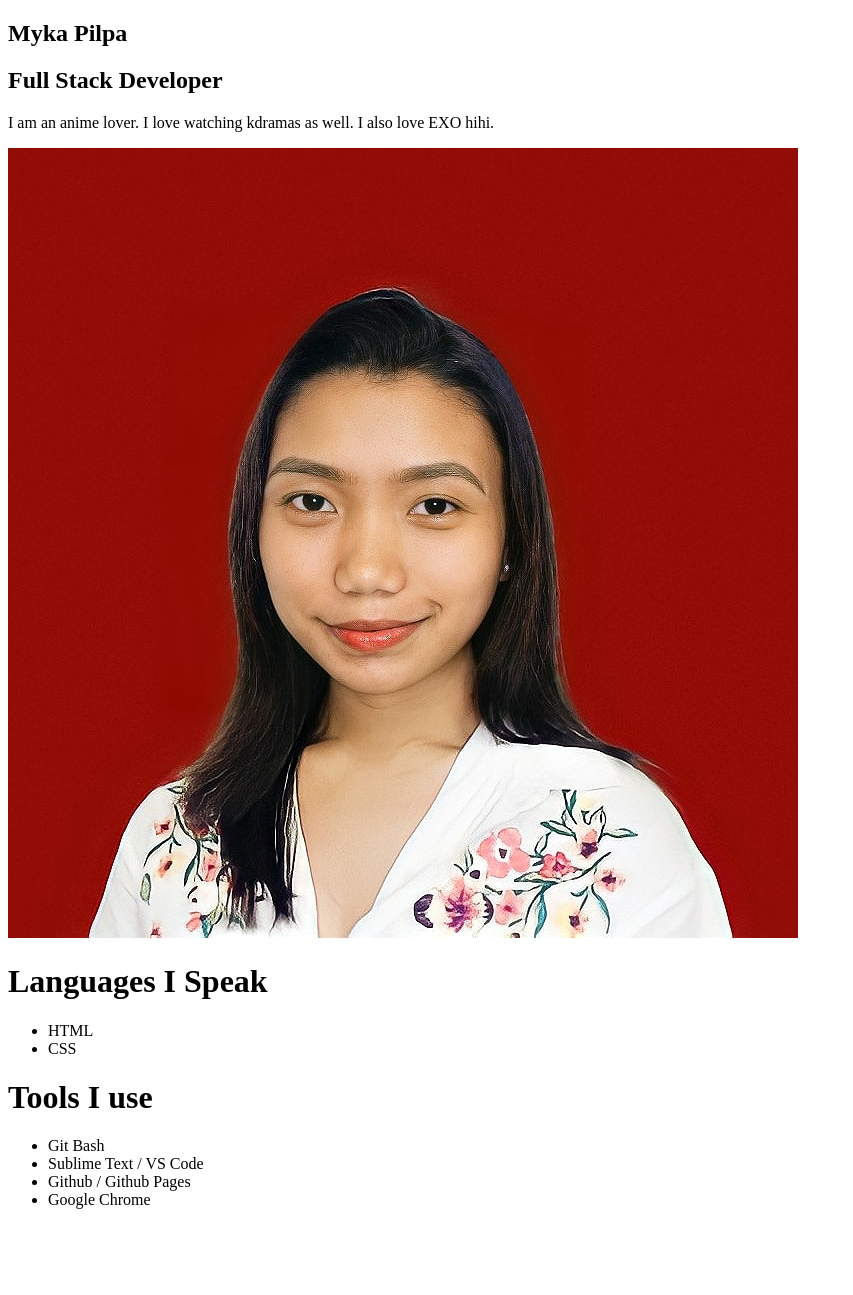
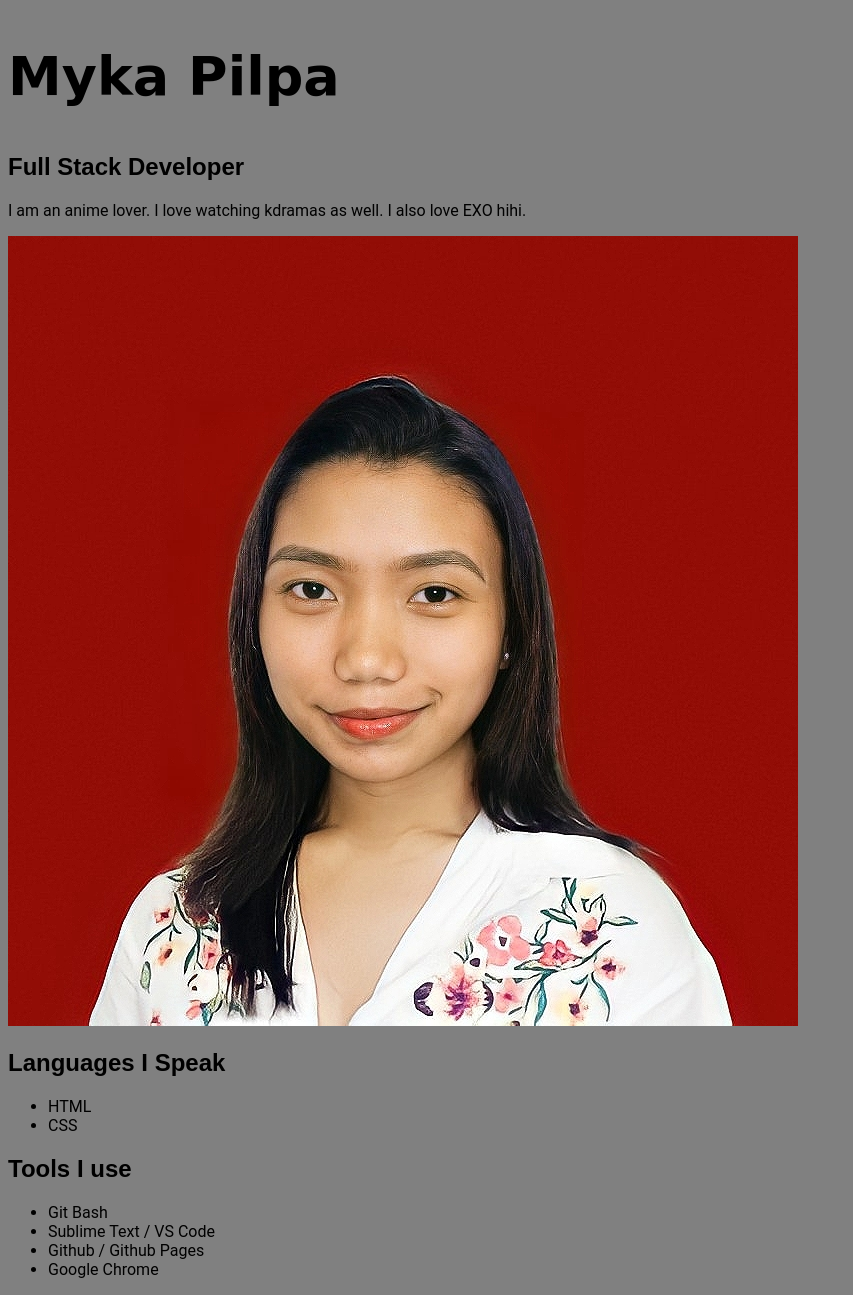
Before and after one commit to NasaagRA/portfolio, a plain HTML site: page index.html in a window 1280 px wide. Shown: the whole page, without its empty margins (0-853 px from the left). Before the commit the page ends 1225 px from the top, so only its background shows below. Drawn offline with Linux system fonts and the light colour scheme.

Commit message:
#5 - Google Fonts integration

```diff
--- a/css/style.css
+++ b/css/style.css
@@ -0,0 +1,26 @@
+/*
+target {
+	property: value;
+} used to modify changes in your website*/
+
+body {
+
+	background-color: gray;
+}
+
+@import url('https://fonts.googleapis.com/css2?family=Ephesis&family=Montserrat&family=Roboto:wght@400;500&display=swap');
+
+
+* {
+	font-family: 'Roboto', sans-serif;
+
+}
+
+h2 {
+	font-family: 'Montserrat', sans-serif;
+}
+
+h1{
+	font-family: 'Ephesis', cursive;
+	font-size: 54px;
+}
--- a/index.html
+++ b/index.html
@@ -1,24 +1,41 @@
 <!DOCTYPE html>
+
 <html>
+
 <head>
+
 	<title>Myka Pilpa &middot; Web Developer Portfolio</title>
+	<link rel="stylesheet" type="text/css" href="./css/style.css">
+
 </head>
+
 <body>
+
 	<div class="container">
+
 		<section id="landing">
+
 			<h1>Myka Pilpa</h1>
+
 			<h2>Full Stack Developer</h2>
+
 			<p>I am an anime lover. I love watching kdramas as well. I also love EXO hihi.</p>
+
 			<img src="./images/ME.jpg" alt="My profile image.">
+
 		</section>
+
 		<section id="gallery"></section>
+
 		<div class="tools"></div>
-		<h1>Languages I Speak</h1>
+
+		<h2>Languages I Speak</h2>
+
 		<ul>
 			<li>HTML</li>
 			<li>CSS</li>
 		</ul>
-		<h1>Tools I use</h1>
+		<h2>Tools I use</h2>
 		<ul>
 			<li>Git Bash</li>
 			<li>Sublime Text / VS Code</li>
```
